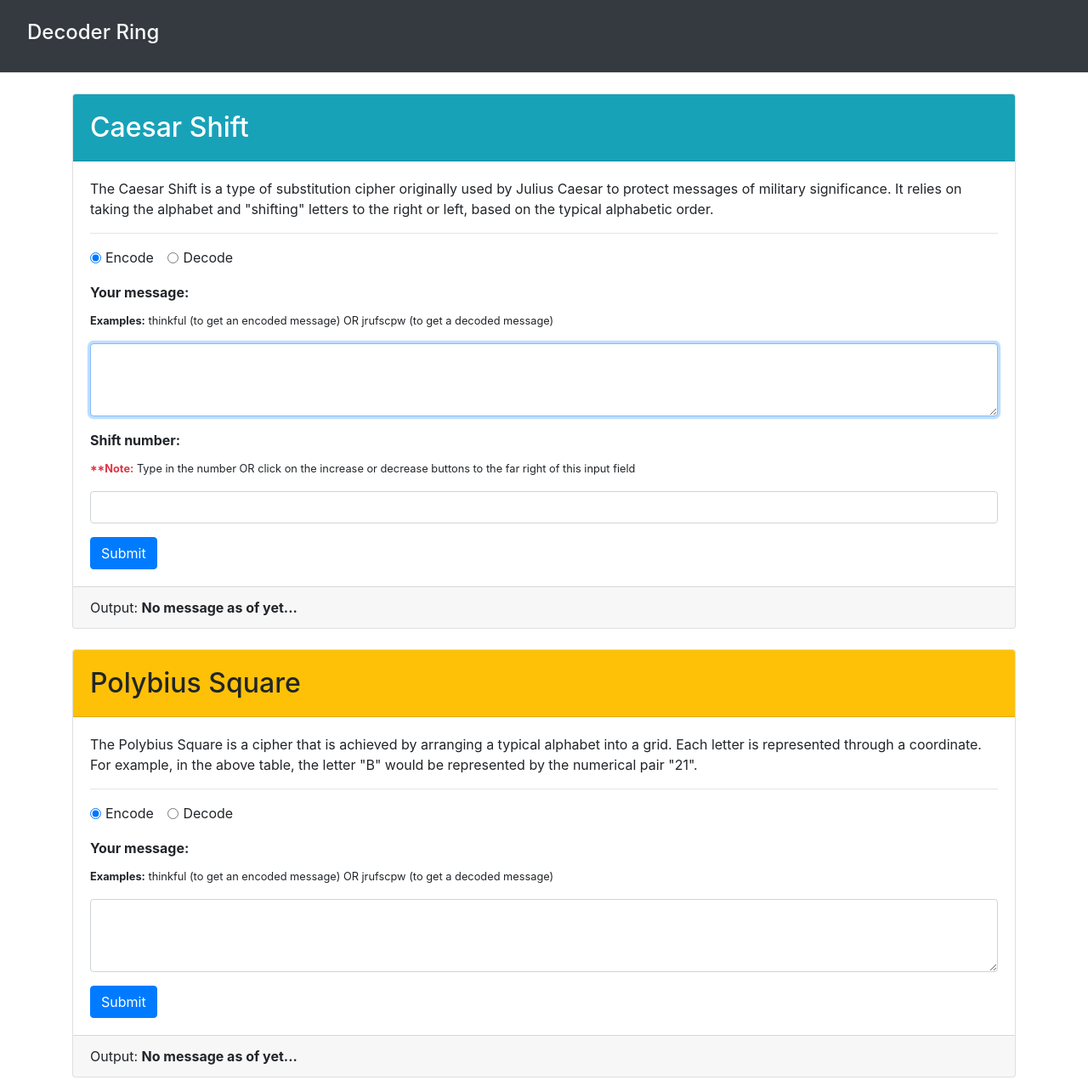
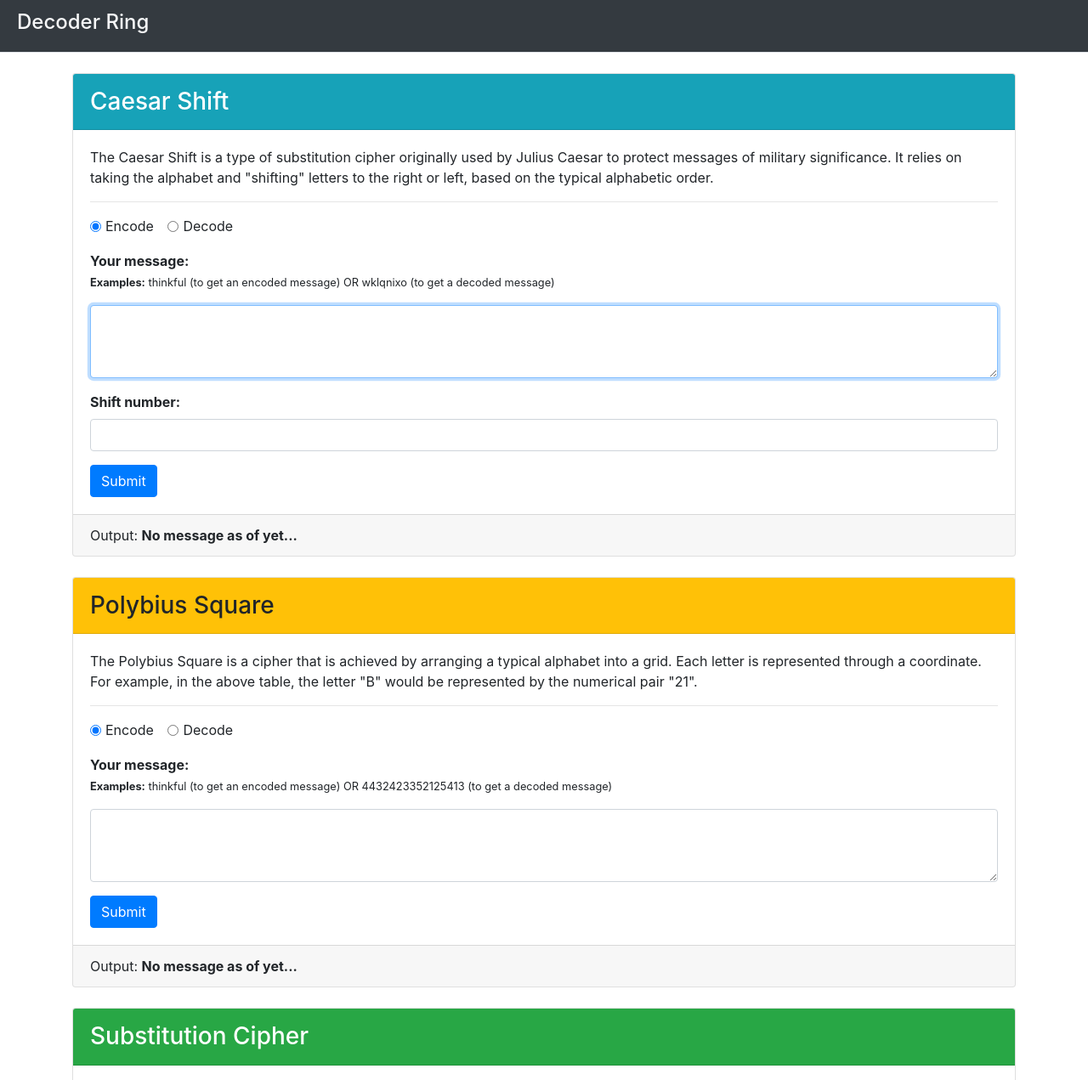
Before and after one commit to jtam128/decoder-ring, a website: page index.html in a window 1280 px wide. Shown: the top 1271 px of the page at 85% size. Drawn offline with nearby package versions, Linux system fonts and the light colour scheme.

Commit message:
updated index.html and readme

```diff
--- a/index.html
+++ b/index.html
@@ -8,14 +8,13 @@
   <link rel="icon" href="images/favicon.ico" />
   <link rel="stylesheet" href="https://stackpath.bootstrapcdn.com/bootstrap/4.5.2/css/bootstrap.min.css"
     integrity="sha384-JcKb8q3iqJ61gNV9KGb8thSsNjpSL0n8PARn9HuZOnIxN0hoP+VmmDGMN5t9UJ0Z" crossorigin="anonymous" />
-
   <title>Decoder Ring - Home Page</title>
 </head>
 
 <body>
   <header class="container-fluid bg-light border-bottom text-light bg-dark">
     <nav class="row align-items-center">
-      <h1 class="h4 p-3">
+      <h1 class="h4 p-1">
         <a class="text-light nav-link active" href="index.html">Decoder Ring</a>
       </h1>
     </nav>
@@ -24,10 +23,10 @@
   <main class="container my-4">
     <!-- Caesar Shift -->
     <section class="row">
-      <div class="col">
+      <div class="col" id="caesarshift">
         <div class="card">
           <div class="card-header bg-info text-white">
-            <h2 class="my-2">Caesar Shift</h2>
+            <h2 class="h3 my-1">Caesar Shift</h2>
           </div>
           <div class="card-body">
             <p>
@@ -52,20 +51,14 @@
                 </div>
               </div>
               <div class="form-group">
-                <label for="caesar-input"><b>Your message:</b></label>
-                <p><small><b>Examples:</b> thinkful (to get an encoded message) OR jrufscpw (to get a decoded
+                <label for="caesar-input" class="mb-0"><b>Your message:</b></label>
+                <p><small><b>Examples:</b> thinkful (to get an encoded message) OR wklqnixo (to get a decoded
                     message)</small>
                 </p>
                 <textarea class="form-control" id="caesar-input" rows="3" autofocus="on" required></textarea>
               </div>
               <div class="form-group">
                 <label for="caesar-shift"><b>Shift number:</b></label>
-                <p><small><b class="text-danger">**Note:</b> Type in the number OR click on the increase or decrease
-                    buttons to the far right
-                    of
-                    this
-                    input
-                    field</small></p>
                 <input type="number" class="form-control" id="caesar-shift" required />
               </div>
               <button class="btn btn-primary" type="submit">Submit</button>
@@ -85,10 +78,10 @@
 
     <!-- Polybius -->
     <section class="row mt-4">
-      <div class="col">
+      <div class="col" id="polybius">
         <div class="card">
           <div class="card-header bg-warning">
-            <h2 class="my-2">Polybius Square</h2>
+            <h2 class="h3 my-1">Polybius Square</h2>
           </div>
           <div class="card-body">
             <p>
@@ -112,8 +105,8 @@
                 </div>
               </div>
               <div class="form-group">
-                <label for="polybius-input"><b>Your message:</b></label>
-                <p><small><b>Examples:</b> thinkful (to get an encoded message) OR jrufscpw (to get a decoded
+                <label for="polybius-input" class="mb-0"><b>Your message:</b></label>
+                <p><small><b>Examples:</b> thinkful (to get an encoded message) OR 4432423352125413 (to get a decoded
                     message)</small></p>
                 <textarea class="form-control" id="polybius-input" rows="3" required></textarea>
               </div>
@@ -132,11 +125,11 @@
     </section>
 
     <!-- Substitution -->
-    <section class="row mt-4">
-      <div class="col">
+    <section class="row mt-4 substitution">
+      <div class="col" id="substitutioncipher">
         <div class="card">
           <div class="card-header bg-success text-white">
-            <h2 class="my-2">Substitution Cipher</h2>
+            <h2 class="h3 my-1">Substitution Cipher</h2>
           </div>
           <div class="card-body">
             <p>
@@ -161,15 +154,15 @@
                 </div>
               </div>
               <div class="form-group">
-                <label for="substitution-input"><b>Your message:</b></label>
+                <label for="substitution-input" class="mb-0"><b>Your message:</b></label>
                 <p><small><b>Examples:</b> thinkful (to get an encoded message) OR jrufscpw (to get a decoded
                     message)</small>
                 </p>
                 <textarea class="form-control" id="substitution-input" rows="3" required></textarea>
               </div>
               <div class="form-group">
-                <label for="substitution-alphabet"><b>Alphabet key:</b></label>
-                <p><small><b class="text-danger">**Note:</b> The Alphabet Key must be <b>EXACTLY</b> 26 characters,
+                <label for="substitution-alphabet" class="mb-0"><b>Alphabet key:</b></label>
+                <p class="mb-0"><small><b class="text-danger">**Note:</b> The Alphabet Key <b>MUST BE</b> 26 characters,
                     which could include
                     special
                     characters(such as #, $,
```
Also changed, not shown: README.md, src/images/caesardecode.jpg (added), src/images/caesarshift.jpg (added), src/images/polybiusdecode.jpg (added), src/images/polybiussquare.jpg (added), src/images/substitutioncipher.jpg (added), src/images/substitutiondecode.jpg (added).
